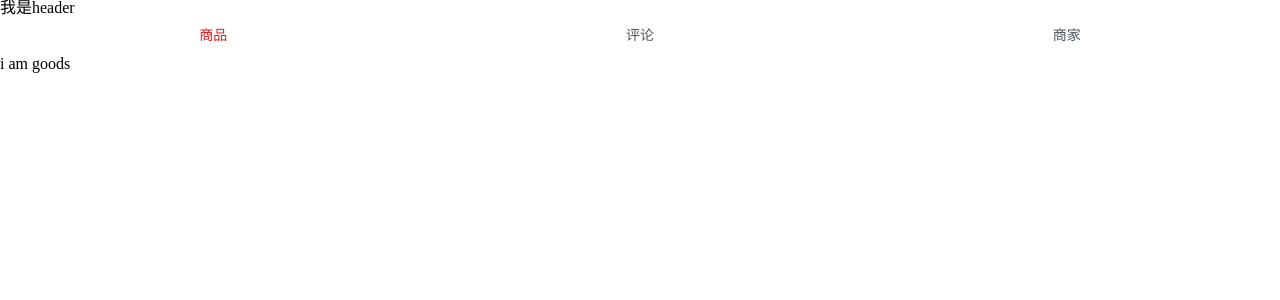
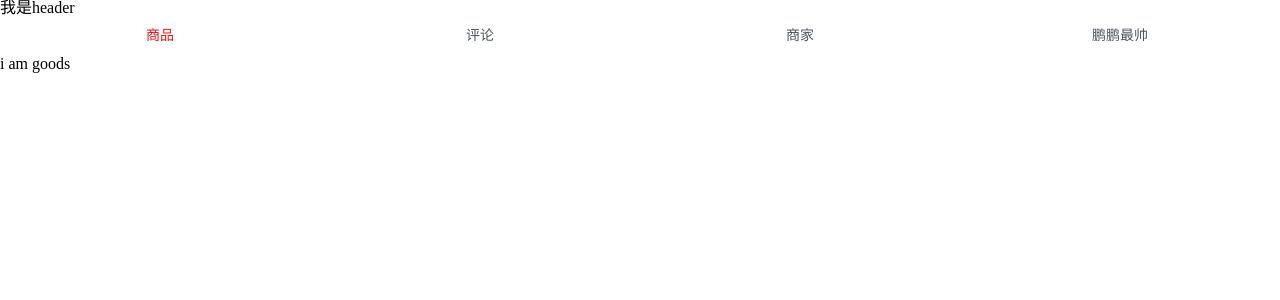
Before and after one commit to caojialei/sell, a Vue app: page /#/goods in a window 1280 px wide. Shown: the top 300 px of the page. Built offline with nearby package versions, Linux system fonts and the light colour scheme; what vue-resource would draw is missing.

Commit message:
第一次提交

```diff
--- a/src/App.vue
+++ b/src/App.vue
@@ -10,6 +10,7 @@
       <div class="tab-item"><router-link to='/goods'>商品</router-link></div>
       <div class="tab-item"><router-link to='/ratings'>评论</router-link></div>
       <div class="tab-item"><router-link to='/seller'>商家</router-link></div>
+      <div class="tab-item"><router-link to='/seller'>鹏鹏最帅</router-link></div>
     </div>
     <router-view></router-view>
   </div>
@@ -26,6 +27,7 @@
 </script>
 
 <style lang="stylus" rel="stylesheet/stylus">
+
   #app
     .tab
       display :flex
```
